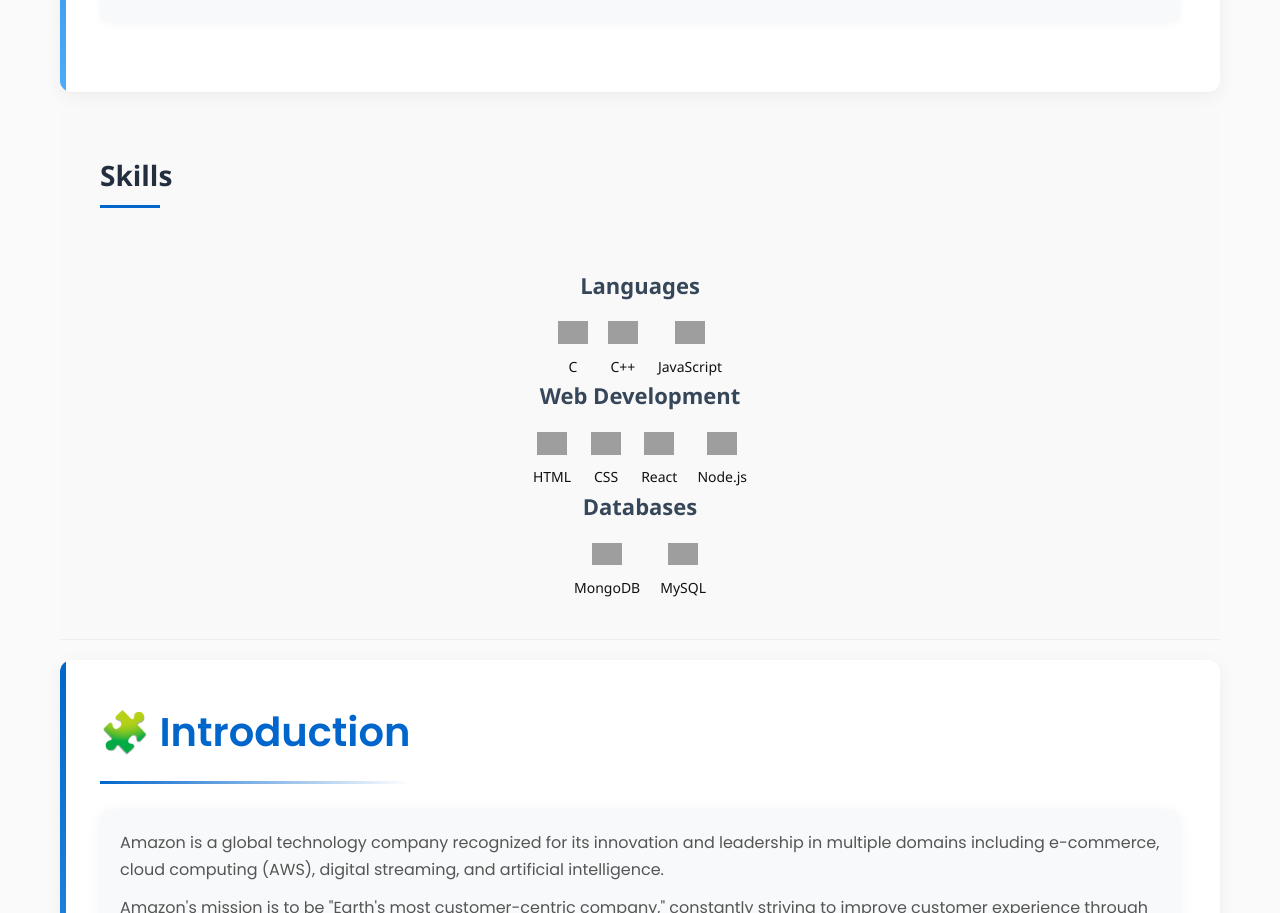
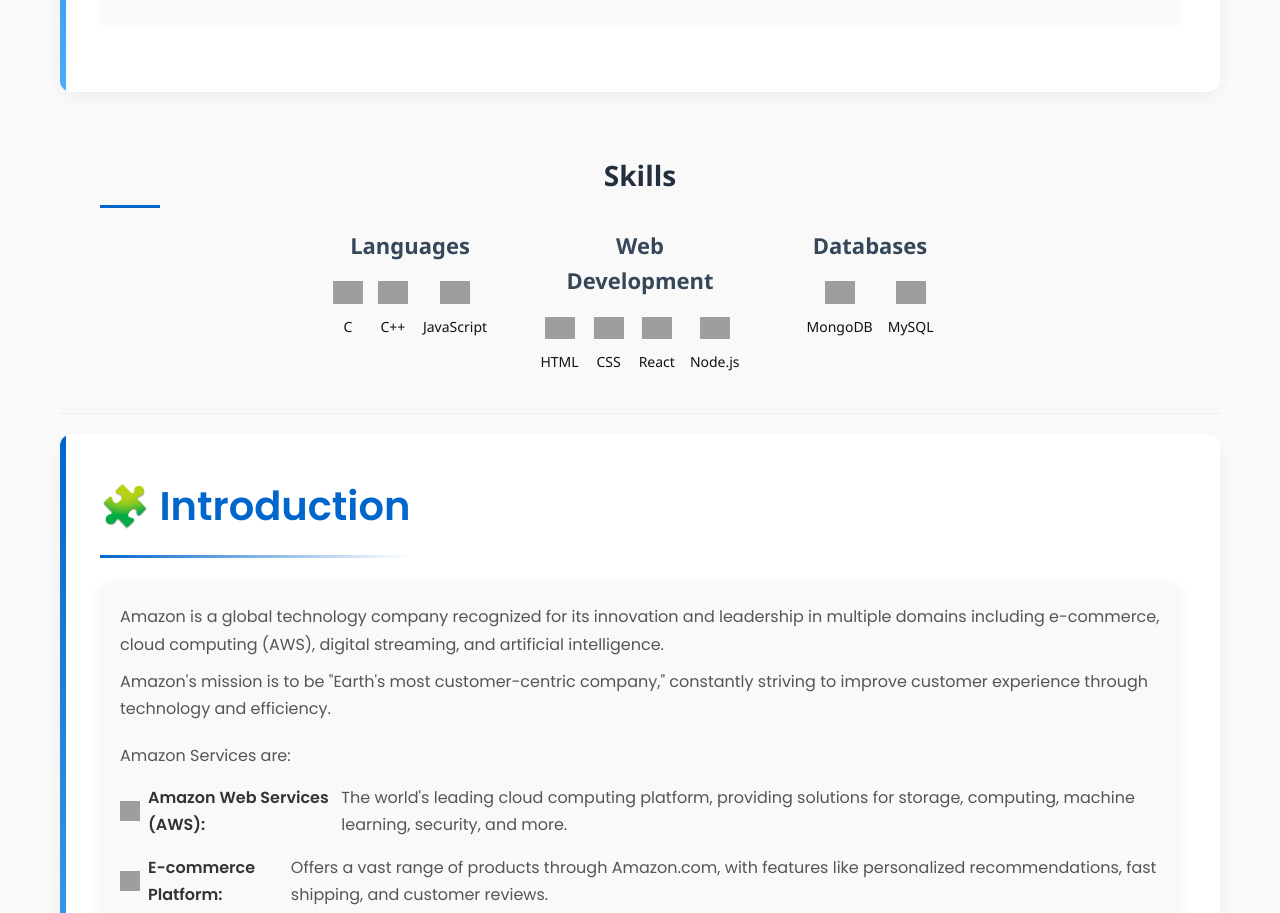
Before and after one commit to AnjaliSavalkar/Aps.github.io, a plain HTML site: page index.html in a window 1280 px wide. Shown: the part 1097-2010 px from the top of the page. Drawn offline with Linux system fonts and the light colour scheme; grey boxes are pictures that could not be loaded.

Commit message:
Update style.css

```diff
--- a/style.css
+++ b/style.css
@@ -264,29 +264,31 @@ nav .right a:hover {
   vertical-align: middle;
   max-height: 24px;
 }
-
-
 /* Skills Section Styling */
 #skills {
   padding: 40px;
   background-color: #f9f9f9;
   font-family: 'Segoe UI', sans-serif;
-  display: flex;
-  flex-direction: column; /* Stack categories vertically */
-  gap: 40px; /* Add space between categories */
+  text-align: center;
 }
 
 #skills h2 {
   font-size: 28px;
   margin-bottom: 20px;
   color: #232f3e;
-  width: 100%; /* Ensure title is on top */
+}
+
+.skills-row {
+  display: flex; /* Align categories horizontally */
+  justify-content: center; /* Center categories */
+  gap: 30px; /* Space between categories */
 }
 
 .skill-category {
   display: flex;
   flex-direction: column;
   align-items: center;
+  width: 200px;
 }
 
 .skill-category h3 {
@@ -297,8 +299,7 @@ nav .right a:hover {
 
 .skills-list {
   display: flex; /* Display items horizontally within each category */
-  gap: 20px; /* Space between skill items */
-  justify-content: center; /* Align items horizontally at center */
+  gap: 15px; /* Space between skill items */
 }
 
 .skill-item {
@@ -319,8 +320,6 @@ nav .right a:hover {
   margin: 0;
   color: #111;
 }
-
-
 
 
 
```
